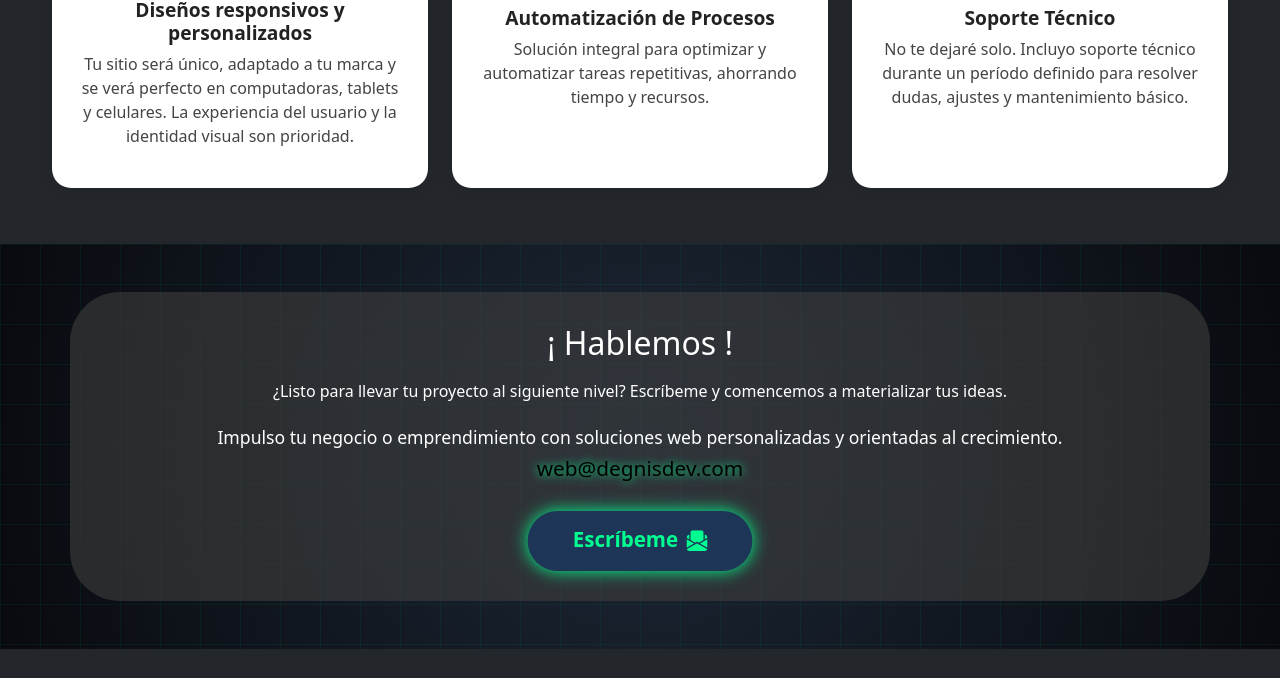
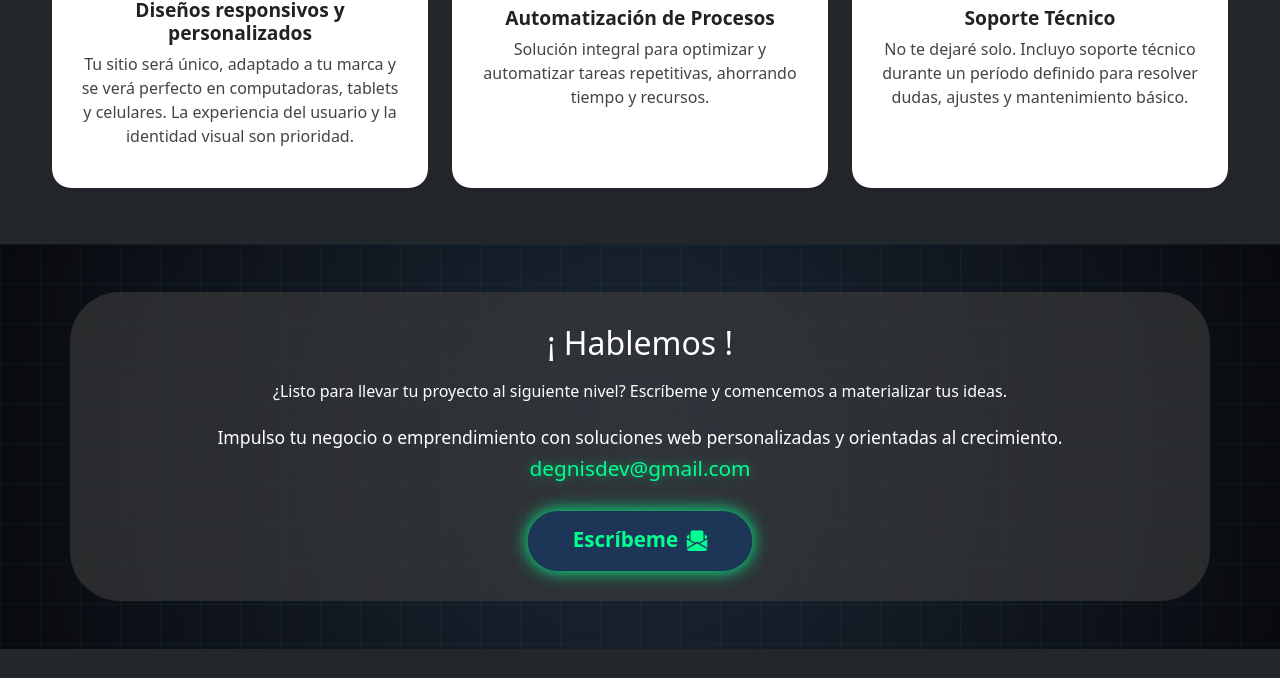
Before and after one commit to degnisDev/webDegnisDev, a plain HTML site: page index.html in a window 1280 px wide. Shown: the part 4286-4964 px from the top of the page. Drawn offline with nearby package versions, Linux system fonts and the light colour scheme; a script that the page names is missing.

Commit message:
trabajando en la version 1.3 degnisdev.com

```diff
--- a/index.html
+++ b/index.html
@@ -606,10 +606,10 @@
             Impulso tu negocio o emprendimiento con soluciones web personalizadas y orientadas al crecimiento.
           </h3>
           <h3 class="com">
-            <a></a>web@degnisdev.com</a>
+            <a href="mailto:degnisdev@gmail.com" style="color: #00FF90; text-shadow: 0 0 10px rgba(0, 255, 144, 0.5); text-decoration: none;">degnisdev@gmail.com</a>
           </h3>
           <div class="hablemos-btn d-flex justify-content-center align-items-center">
-            <a href="mailto:web@degnisdev.com?subject=Quiero%20trabajar%20contigo" class="btn-hablemos-contacto">
+            <a href="mailto:degnisdev@gmail.com?subject=Quiero%20trabajar%20contigo" class="btn-hablemos-contacto">
               Escríbeme <i class="bi bi-envelope-paper-fill ms-2"></i>
             </a>
           </div>
@@ -634,7 +634,7 @@
       <!-- <a href="https://www.youtube.com/@degnisdev" target="_blank" rel="noopener noreferrer"> -->
       <!-- <i class="bi bi-youtube"></i> -->
       <!-- </a> -->
-      <a href="mailto:web@degnisdev.com" target="_blank" rel="noopener noreferrer">
+      <a href="mailto:degnisdev@gmail.com" target="_blank" rel="noopener noreferrer">
         <i class="bi bi-envelope-check-fill"></i>
       </a>
     </div>
```
Also changed, not shown: mantenimiento.html (+1 -1 lines), sobre-mi.html (+1 -1 lines).
